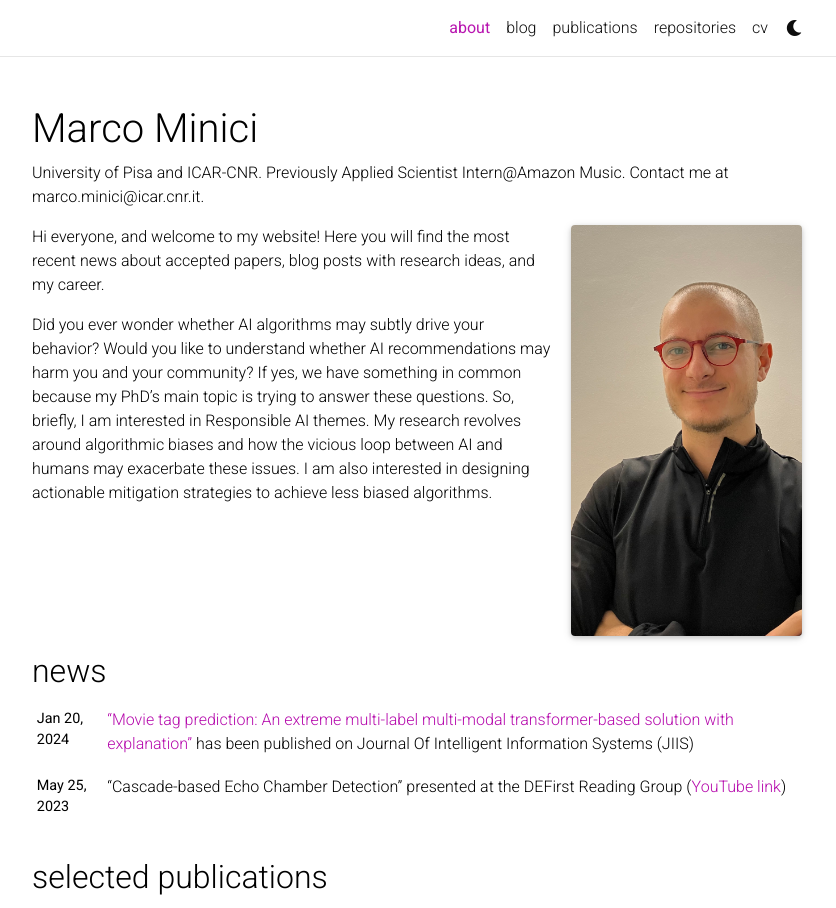
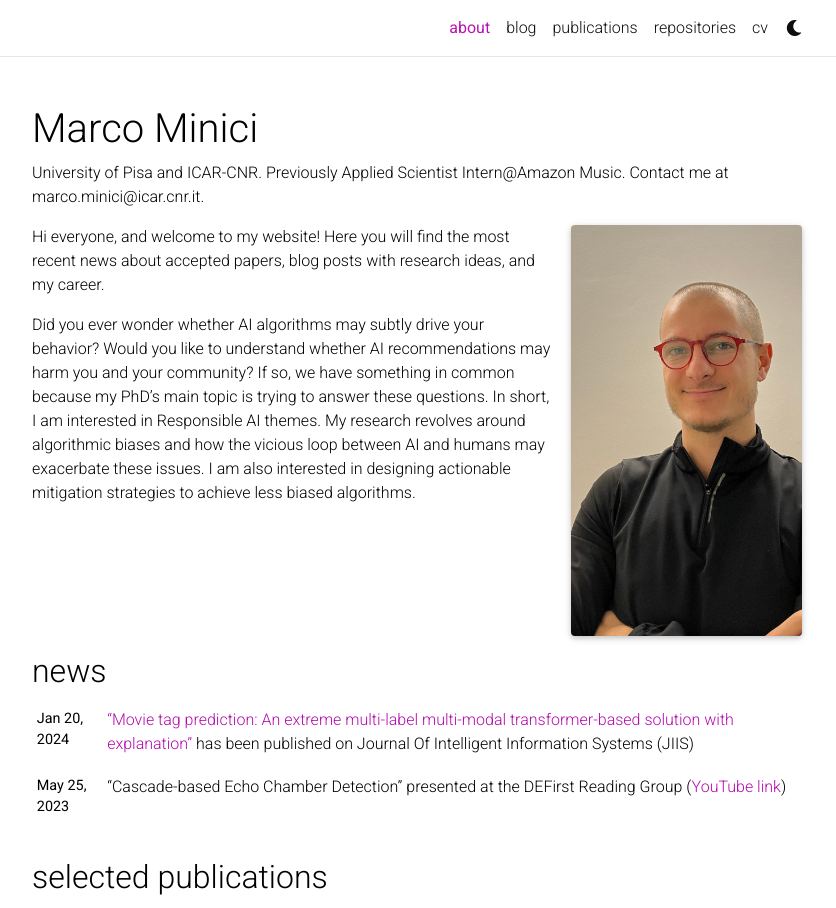
Before and after one commit to mminici/mminici.github.io, a Jekyll site: the page built from _pages/about.md, in a window 1280 px wide and 1198 px high, cut to the strip 0-908 px from the top of the window. Shown: the whole strip, without its empty margins (223-1059 px from the left). Built offline with Jekyll 4.4.1, drawn with Linux system fonts in a browser that asks for light colours; full-size pictures stand in for the smaller copies a plugin makes; comment, search, counter and statistics services are not loaded; a style sheet for code colours, icons or effects is not loaded.

Commit message:
Update about.md

```diff
--- a/_pages/about.md
+++ b/_pages/about.md
@@ -21,6 +21,6 @@
 Hi everyone, and welcome to my website! Here you will find the most recent news about accepted papers, blog posts with research ideas, and my career.
 
 Did you ever wonder whether AI algorithms may subtly drive your behavior? Would you like to understand whether AI recommendations may harm you and your community?
-If yes, we have something in common because my PhD's main topic is trying to answer these questions. So, briefly, I am interested in Responsible AI themes.
+If so, we have something in common because my PhD's main topic is trying to answer these questions. In short, I am interested in Responsible AI themes.
 My research revolves around algorithmic biases and how the vicious loop between AI and humans may exacerbate these issues.
 I am also interested in designing actionable mitigation strategies to achieve less biased algorithms.
```
